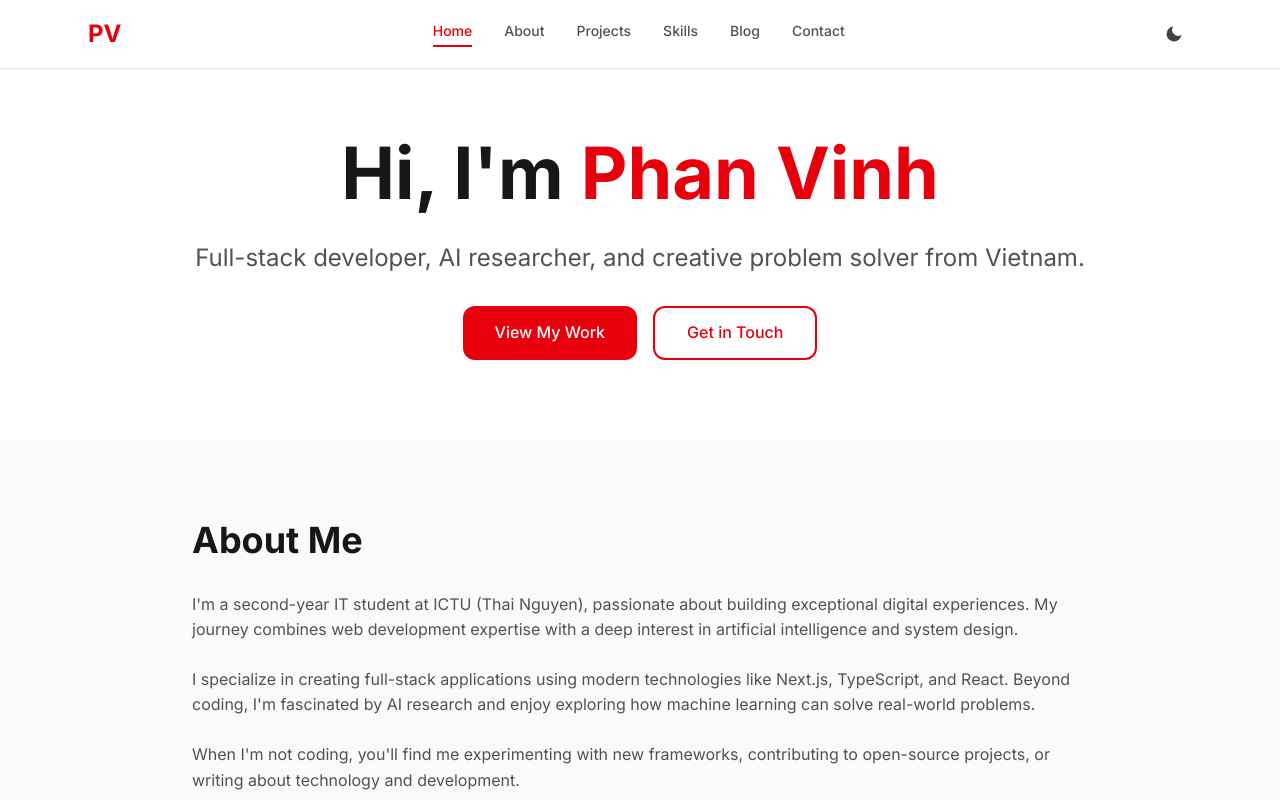
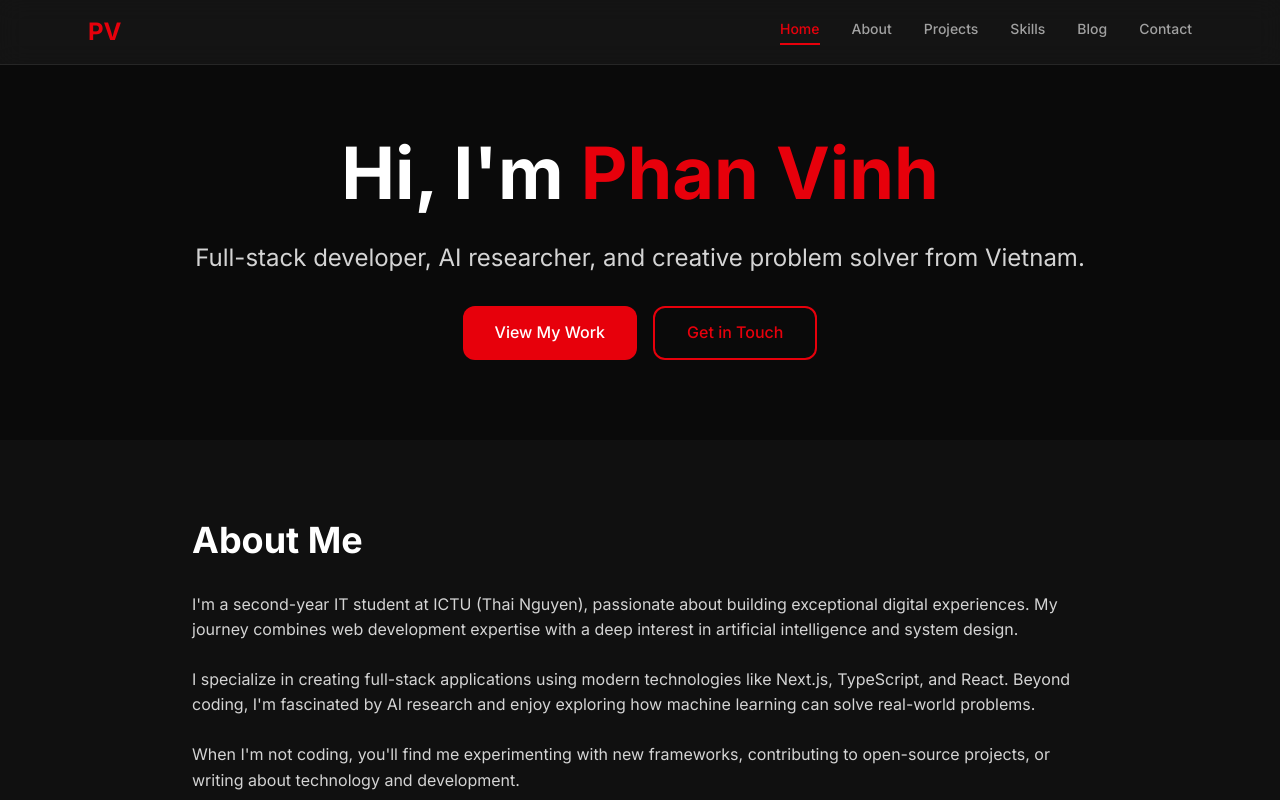
Before and after one commit to PhanVinh2k6/my-portfolio, a Next.js app: page / in a window 1280 px wide. Shown: the top 800 px of the page. Built offline with nearby package versions, Linux system fonts and the light colour scheme.

Commit message:
feat: enforce dark mode only
Remove light mode toggle and simplify header; enforce dark theme.

Co-authored-by: Vinh <214136032+PhanVinh2k6@users.noreply.github.com>

```diff
--- a/app/layout.tsx
+++ b/app/layout.tsx
@@ -1,6 +1,5 @@
 import type { Metadata, Viewport } from "next";
 import { Inter } from "next/font/google";
-import { ThemeProvider } from "@/components/ThemeProvider";
 import "./globals.css";
 
 const inter = Inter({ subsets: ["latin"] });
@@ -24,11 +23,9 @@ export const viewport: Viewport = {
 
 export default function RootLayout({ children }: { children: React.ReactNode }) {
   return (
-    <html lang="en" className="scroll-smooth" suppressHydrationWarning>
-      <body className={`${inter.className} antialiased bg-white dark:bg-neutral-950 text-neutral-900 dark:text-neutral-50 selection:bg-crimson selection:text-white`}>
-        <ThemeProvider>
-          {children}
-        </ThemeProvider>
+    <html lang="en" className="scroll-smooth dark">
+      <body className={`${inter.className} antialiased bg-neutral-950 text-neutral-50 selection:bg-red-600 selection:text-white`}>
+        {children}
       </body>
     </html>
   );
--- a/app/page.tsx
+++ b/app/page.tsx
@@ -18,16 +18,16 @@ export default function Home() {
   };
 
   return (
-    <main className="min-h-screen bg-white dark:bg-neutral-950 transition-colors duration-300">
+    <main className="min-h-screen bg-neutral-950">
       <Header />
 
       {/* Hero Section */}
       <section id="hero" className="pt-32 pb-20 px-6 smooth-fade-in">
         <div className="max-w-4xl mx-auto text-center">
-          <h1 className="text-5xl md:text-7xl font-bold mb-6 text-balance leading-tight text-neutral-900 dark:text-white">
+          <h1 className="text-5xl md:text-7xl font-bold mb-6 text-balance leading-tight text-white">
             Hi, I&apos;m <span className="text-red-600">Phan Vinh</span>
           </h1>
-          <p className="text-xl md:text-2xl text-neutral-600 dark:text-neutral-300 mb-8 text-balance smooth-slide-up" style={{ animationDelay: "0.1s" }}>
+          <p className="text-xl md:text-2xl text-neutral-300 mb-8 text-balance smooth-slide-up" style={{ animationDelay: "0.1s" }}>
             Full-stack developer, AI researcher, and creative problem solver from Vietnam.
           </p>
           <div className="flex gap-4 justify-center flex-wrap smooth-slide-up" style={{ animationDelay: "0.2s" }}>
@@ -48,10 +48,10 @@ export default function Home() {
       </section>
 
       {/* About Section */}
-      <section id="about" className="py-20 px-6 bg-neutral-50 dark:bg-neutral-900/50 smooth-fade-in">
+      <section id="about" className="py-20 px-6 bg-neutral-900/50 smooth-fade-in">
         <div className="max-w-4xl mx-auto">
-          <h2 className="text-3xl md:text-4xl font-bold mb-8 text-neutral-900 dark:text-white">About Me</h2>
-          <div className="space-y-6 text-neutral-600 dark:text-neutral-300">
+          <h2 className="text-3xl md:text-4xl font-bold mb-8 text-white">About Me</h2>
+          <div className="space-y-6 text-neutral-300">
             <p className="smooth-slide-up" style={{ animationDelay: "0.05s" }}>
               I&apos;m a second-year IT student at ICTU (Thai Nguyen), passionate about building
               exceptional digital experiences. My journey combines web development expertise with
@@ -73,7 +73,7 @@ export default function Home() {
       {/* Projects Section */}
       <section id="projects" className="py-20 px-6 smooth-fade-in">
         <div className="max-w-6xl mx-auto">
-          <h2 className="text-3xl md:text-4xl font-bold mb-12 text-neutral-900 dark:text-white">Featured Projects</h2>
+          <h2 className="text-3xl md:text-4xl font-bold mb-12 text-white">Featured Projects</h2>
           <div className="grid grid-cols-1 md:grid-cols-2 gap-6">
             {projects.map((project, i) => (
               <div key={project.id} className="smooth-scale-in" style={{ animationDelay: `${i * 0.1}s` }}>
@@ -85,14 +85,14 @@ export default function Home() {
       </section>
 
       {/* Skills Section */}
-      <section id="skills" className="py-20 px-6 bg-neutral-50 dark:bg-neutral-900/50 smooth-fade-in">
+      <section id="skills" className="py-20 px-6 bg-neutral-900/50 smooth-fade-in">
         <div className="max-w-6xl mx-auto">
-          <h2 className="text-3xl md:text-4xl font-bold mb-12 text-neutral-900 dark:text-white">Skills & Technologies</h2>
+          <h2 className="text-3xl md:text-4xl font-bold mb-12 text-white">Skills & Technologies</h2>
           <div className="grid grid-cols-1 md:grid-cols-2 gap-8">
             {skillsData.map((category, i) => (
               <div
                 key={category.category}
-                className="p-6 bg-white dark:bg-neutral-800 rounded-lg border border-neutral-200 dark:border-neutral-700 hover-lift smooth-scale-in"
+                className="p-6 bg-neutral-800 rounded-lg border border-neutral-700 hover-lift smooth-scale-in"
                 style={{ animationDelay: `${i * 0.05}s` }}
               >
                 <h3 className="text-lg font-semibold mb-4 text-red-600">
--- a/components/Header.tsx
+++ b/components/Header.tsx
@@ -2,12 +2,10 @@
 
 import { useState, useEffect } from "react";
 import Link from "next/link";
-import { useTheme } from "./ThemeProvider";
 
 export function Header() {
   const [isOpen, setIsOpen] = useState(false);
   const [activeSection, setActiveSection] = useState("hero");
-  const { isDark, toggle, mounted } = useTheme();
 
   const navItems = [
     { label: "Home", href: "#hero" },
@@ -43,7 +41,7 @@ export function Header() {
   };
 
   return (
-    <header className="fixed top-0 left-0 right-0 z-50 bg-white/80 dark:bg-neutral-900/80 backdrop-blur-md border-b border-neutral-200 dark:border-neutral-800 transition-colors duration-300">
+    <header className="fixed top-0 left-0 right-0 z-50 bg-neutral-900/80 backdrop-blur-md border-b border-neutral-800 transition-colors duration-300">
       <div className="max-w-6xl mx-auto px-6 py-4 flex items-center justify-between">
         <Link
           href="#hero"
@@ -68,7 +66,7 @@ export function Header() {
               className={`text-sm font-medium transition-all duration-300 pb-1 border-b-2 ${
                 activeSection === item.href.slice(1)
                   ? "text-red-600 border-red-600"
-                  : "text-neutral-600 dark:text-neutral-400 border-transparent hover:text-neutral-900 dark:hover:text-neutral-200"
+                  : "text-neutral-400 border-transparent hover:text-neutral-200"
               }`}
             >
               {item.label}
@@ -76,34 +74,14 @@ export function Header() {
           ))}
         </nav>
 
-        {/* Theme Toggle & Mobile Menu */}
-        <div className="flex items-center gap-3">
-          {mounted && (
-            <button
-              onClick={toggle}
-              className="p-2 rounded-lg hover:bg-neutral-100 dark:hover:bg-neutral-800 transition-colors duration-200"
-              aria-label="Toggle theme"
-            >
-              {isDark ? (
-                <svg className="w-5 h-5 text-yellow-500" fill="currentColor" viewBox="0 0 24 24">
-                  <path d="M12 18a6 6 0 100-12 6 6 0 000 12zM12 2v4m0 8v4M6.22 6.22l2.83 2.83M14.95 14.95l2.83 2.83M2 12h4m8 0h4M6.22 17.78l2.83-2.83M14.95 9.05l2.83-2.83" />
-                </svg>
-              ) : (
-                <svg className="w-5 h-5 text-neutral-700" fill="currentColor" viewBox="0 0 24 24">
-                  <path d="M21 12.79A9 9 0 1 1 11.21 3 7 7 0 0 0 21 12.79z" />
-                </svg>
-              )}
-            </button>
-          )}
-
         {/* Mobile Menu Button */}
         <button
-            className="md:hidden p-2 hover:bg-neutral-100 dark:hover:bg-neutral-800 rounded-lg transition-colors duration-200"
+          className="md:hidden p-2 hover:bg-neutral-800 rounded-lg transition-colors duration-200"
           onClick={() => setIsOpen(!isOpen)}
           aria-label="Toggle menu"
         >
           <svg
-              className="w-6 h-6"
+            className="w-6 h-6 text-neutral-50"
             fill="none"
             stroke="currentColor"
             viewBox="0 0 24 24"
@@ -116,11 +94,10 @@ export function Header() {
             />
           </svg>
         </button>
-        </div>
 
         {/* Mobile Navigation */}
         {isOpen && (
-          <nav className="absolute top-full left-0 right-0 bg-white dark:bg-neutral-900 border-b border-neutral-200 dark:border-neutral-800 md:hidden animate-in fade-in slide-in-from-top-2 duration-300">
+          <nav className="absolute top-full left-0 right-0 bg-neutral-900 border-b border-neutral-800 md:hidden animate-in fade-in slide-in-from-top-2 duration-300">
             <div className="max-w-6xl mx-auto px-6 py-4 flex flex-col gap-4">
               {navItems.map((item) => (
                 <button
@@ -132,7 +109,7 @@ export function Header() {
                   className={`text-sm font-medium text-left pb-2 border-b-2 transition-colors duration-300 ${
                     activeSection === item.href.slice(1)
                       ? "text-red-600 border-red-600"
-                      : "text-neutral-600 dark:text-neutral-400 border-transparent"
+                      : "text-neutral-400 border-transparent"
                   }`}
                 >
                   {item.label}
```
Lines whose indentation alone changed are shown as unchanged.
